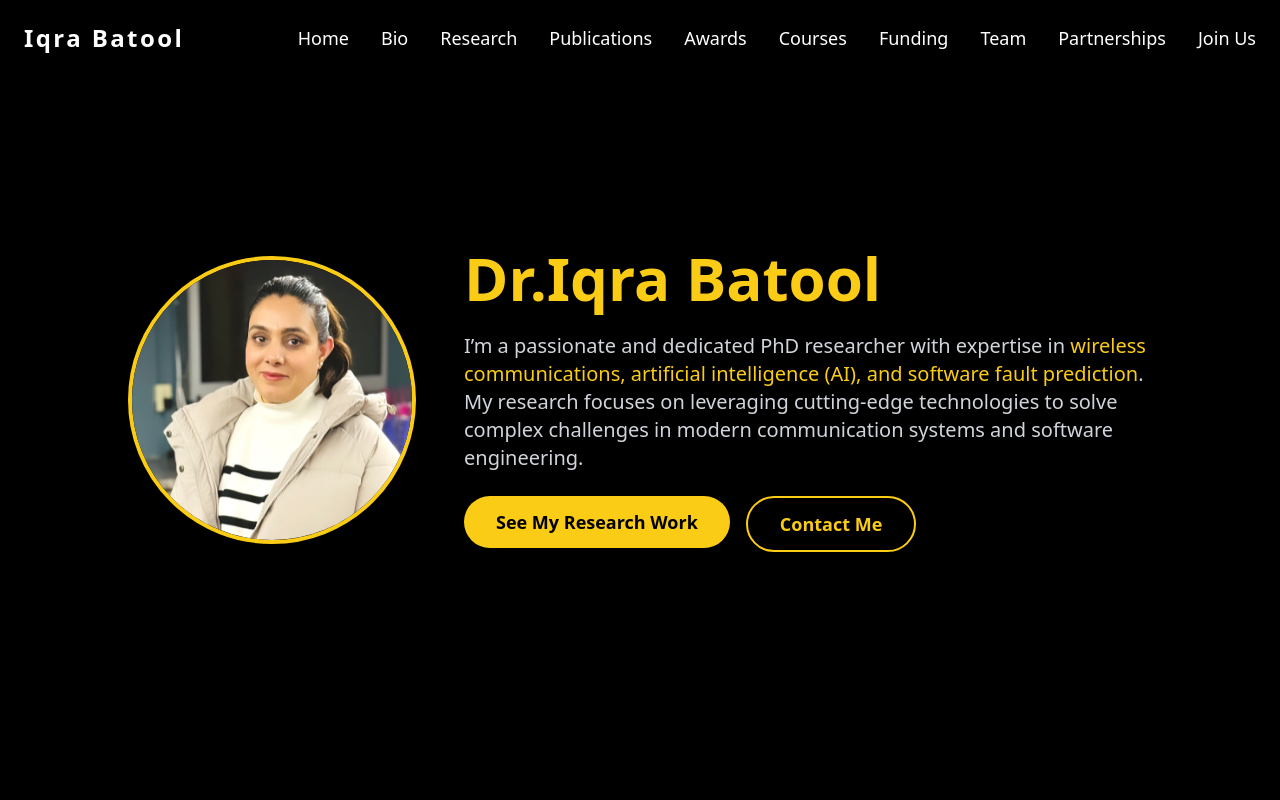
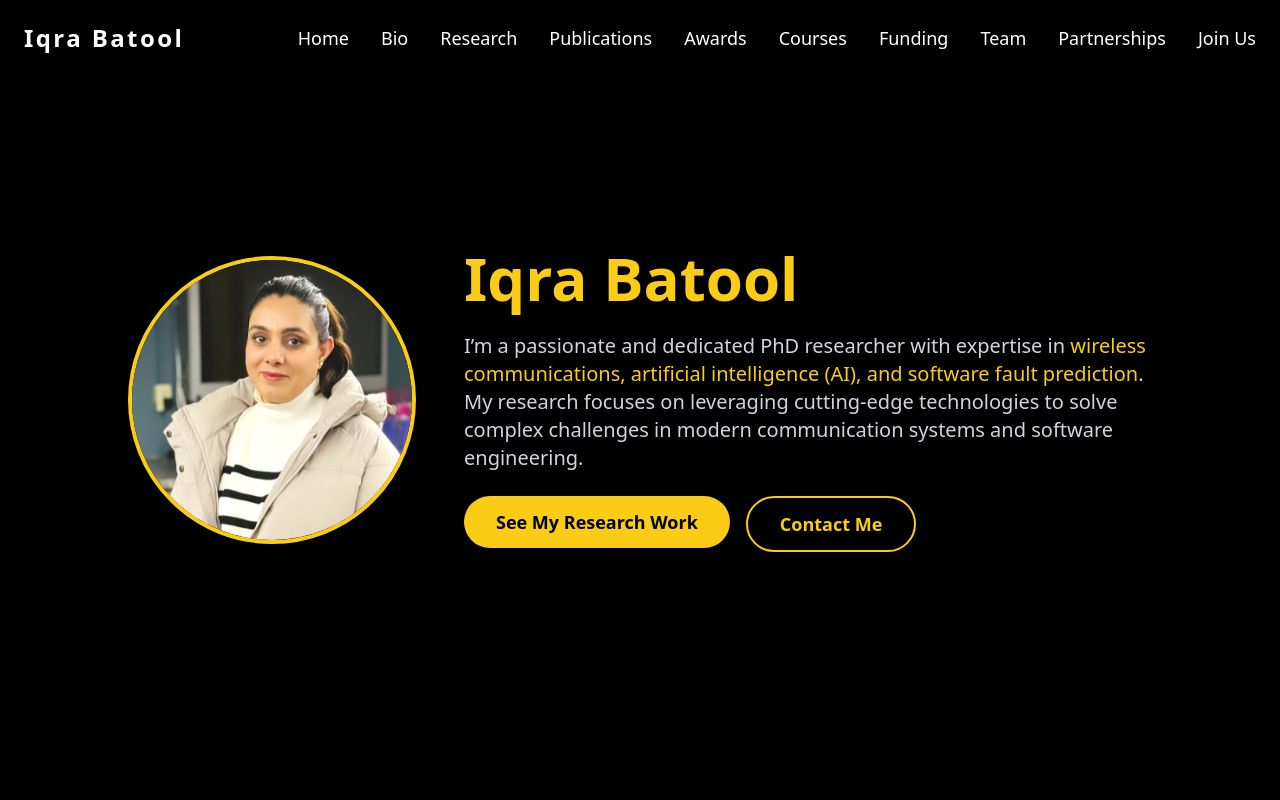
Before and after one commit to Amna1993/iqra, a React (Create React App) app: page / in a window 1280 px wide. Shown: the top 800 px of the page. Built offline with nearby package versions, Linux system fonts and the light colour scheme.

Commit message:
Home updated

```diff
--- a/src/components/Home.jsx
+++ b/src/components/Home.jsx
@@ -22,7 +22,7 @@ const Home = () => {
         {/* Right Side - Text Content */}
         <div className="text-center md:text-left md:ml-12 space-y-6">
           <h1 className="text-5xl md:text-6xl font-extrabold leading-tight">
-            <span className="text-yellow-400 gradient-text">Dr.Iqra Batool</span>
+            <span className="text-yellow-400 gradient-text">Iqra Batool</span>
           </h1>
           <p className="text-lg md:text-xl text-gray-300">
             I’m a passionate and dedicated PhD researcher with expertise in <span className="text-yellow-400">wireless
```
